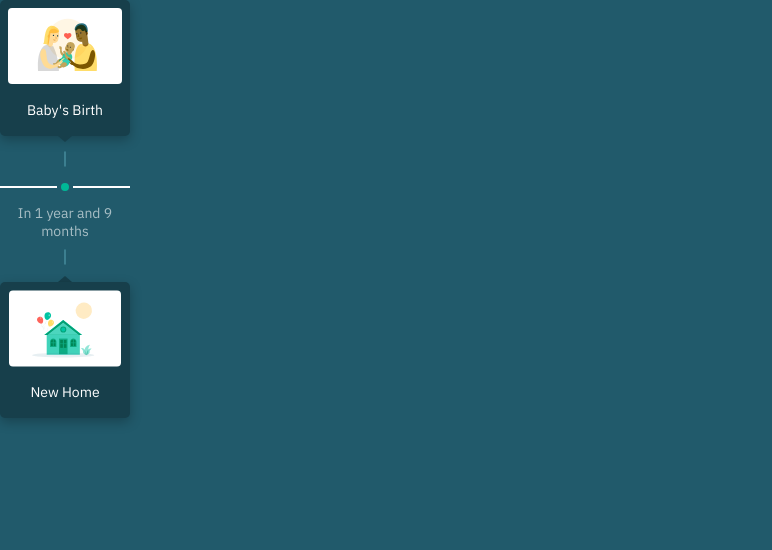
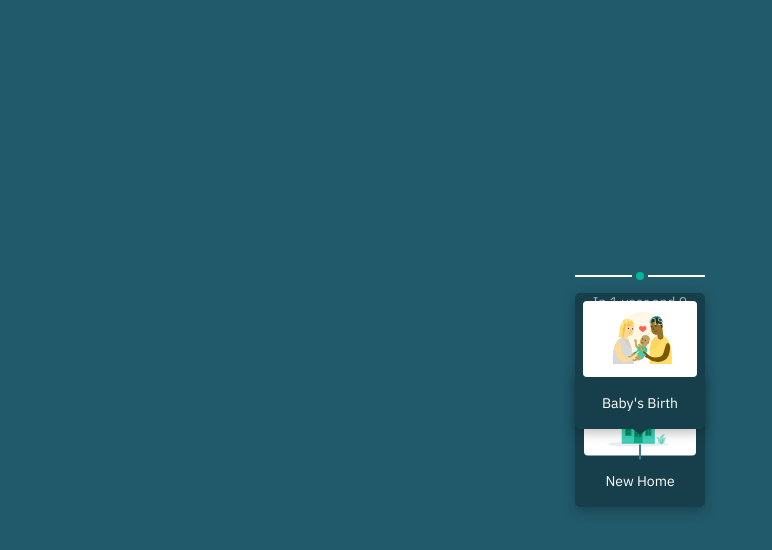
Before and after one commit to Frontendry/lifecheq-app, a React (Create React App) app: page / in a window 1280 px wide. Shown: the top 550 px of the page, without its empty margins (0-772 px from the left). Built offline with nearby package versions, Linux system fonts and the light colour scheme.

Commit message:
rearranging

```diff
--- a/src/App.tsx
+++ b/src/App.tsx
@@ -2,7 +2,7 @@
 import OneYearNineMonths from "./components/Timeline/OneYearNineMonths";
 
 function App() {
-  return <main className="flex"><OneYearNineMonths/></main>;
+  return <main className="flex min-h-screen items-center justify-center"><OneYearNineMonths/></main>;
 }
 
 export default App;
--- a/src/components/general-components/goals/Arrows.tsx
+++ b/src/components/general-components/goals/Arrows.tsx
@@ -1,12 +1,12 @@
 
 const UpArrow = () => (
   <div
-    className="order-2 mt-[11px] w-0 h-0 border-solid border-transparent border-l-[7.395px] border-r-[7.395px] border-b-[6.48px] border-b-cyan-950"
+    className="w-0 h-0 border-solid border-transparent border-l-[7.395px] border-r-[7.395px] border-b-[6.48px] border-b-cyan-950"
   ></div>
 );
 const DownArrow = () => (
   <div
-    className="w-0 h-0 border-solid border-transparent border-l-[7.395px] border-r-[7.395px] border-t-[6.48px] border-t-cyan-950"
+    className="order-2 w-0 h-0 border-solid border-transparent border-l-[7.395px] border-r-[7.395px] border-t-[6.48px] border-t-cyan-950"
   ></div>
 );
 
--- a/src/components/general-components/goals/BabyBirth.tsx
+++ b/src/components/general-components/goals/BabyBirth.tsx
@@ -5,6 +5,8 @@ import GoalLayout from "./GoalLayout";
 import family from "../../../assets/svgs/family.svg"
 
 
-const BabyBirth = () => <GoalLayout goalName="Baby's Birth" imgSrc={family} />
+const BabyBirth = () => (
+  <GoalLayout goalName="Baby's Birth" imgSrc={family} oppositeSide={true} />
+);
 
 export default BabyBirth
--- a/src/components/general-components/goals/GoalLayout.tsx
+++ b/src/components/general-components/goals/GoalLayout.tsx
@@ -6,12 +6,21 @@ import { UpArrow, DownArrow } from "./Arrows";
 
 const GoalLayout = ({ goalName, imgSrc, oppositeSide }: GoalLayoutProps) => {
   return (
-    <div className="flex flex-col items-center w-full min-h-43">
+    <div
+      className={`flex flex-col items-center w-full min-h-43 ${
+        oppositeSide
+          ? "absolute left-0 bottom-[calc(100% + 6px + 1.4rem)]"
+          : ""
+      }`}
+    >
       <div
-        className={`bg-cyan-950 shadow-md-2 w-full min-h-34 pt-2 flex flex-col text-center rounded-5px ${
-          oppositeSide ? "order-3" : ""
-        } `}
-      >
+        className={`border border-cyan-750 w-0 h-4 rounded-full mt-[8.52px] mb-[11px] ${
+          oppositeSide ? "order-3 mb-0" : ""
+        }`}
+      ></div>
+
+      {oppositeSide ? <DownArrow /> : <UpArrow />}
+      <div className="bg-cyan-950 shadow-md-2 w-full min-h-34 pt-2 flex flex-col text-center rounded-5px">
         <figure className="flex items-start justify-center">
           <img src={imgSrc} alt={goalName} />
         </figure>
@@ -19,14 +28,6 @@ const GoalLayout = ({ goalName, imgSrc, oppositeSide }: GoalLayoutProps) => {
           <p className="">{goalName}</p>
         </div>
       </div>
-
-      {oppositeSide ? <UpArrow /> : <DownArrow/> }
-
-      <div
-        className={`border border-cyan-750 w-0 h-4 rounded-full mt-[8.52px] ${
-          oppositeSide ? "order-1" : ""
-        }`}
-      ></div>
     </div>
   );
 };
--- a/src/components/general-components/goals/NewHome.tsx
+++ b/src/components/general-components/goals/NewHome.tsx
@@ -5,7 +5,7 @@ import GoalLayout from "./GoalLayout";
 import home from "../../../assets/svgs/home.svg"
 
 const NewHome = () => (
-  <GoalLayout goalName="New Home" imgSrc={home} oppositeSide={true} />
+  <GoalLayout goalName="New Home" imgSrc={home} />
 );
 
 export default NewHome;
--- a/src/components/general-components/timeframe/Separator.tsx
+++ b/src/components/general-components/timeframe/Separator.tsx
@@ -15,7 +15,7 @@ const SeparatorLine = () => {
 
 const Separator = () => {
   return (
-    <div className="grid grid-cols-separator gap-x-1 items-center min-h-4.5 mb-2">
+    <div className="grid grid-cols-separator gap-x-1 items-center min-h-4.5 absolute -top-[1.625rem] left-0 w-full">
       <figure>
         <SeparatorLine />
       </figure>
--- /dev/null
+++ b/src/components/general-components/timeframe/TimeframeGap.tsx
@@ -0,0 +1,7 @@
+import { TimeframeGapProps } from "../../../utils/interfaces"
+
+const TimeframeGap = ({ spacing }: TimeframeGapProps) => {
+  return <div></div>;
+};
+
+export default TimeframeGap
--- a/src/components/general-components/timeframe/TimeframeLayout.tsx
+++ b/src/components/general-components/timeframe/TimeframeLayout.tsx
@@ -2,7 +2,7 @@
 import { TimeLayoutProps } from "../../../utils/interfaces";
 
 const TimeframeLayout = ({ children }: TimeLayoutProps) => (
-  <div className="flex flex-col w-33">{children}</div>
+  <div className="flex flex-col w-33 relative">{children}</div>
 );
 
 export default TimeframeLayout;
--- a/src/components/general-components/timeframe/TimeframeName.tsx
+++ b/src/components/general-components/timeframe/TimeframeName.tsx
@@ -6,7 +6,7 @@ import Separator from "./Separator";
 
 const TimeframeName = ({ name }: TimeframeNameProps) => {
       return (
-        <div className="flex flex-col text-center mt-[11px]">
+        <div className="flex flex-col text-center relative">
           <Separator/>
           <p className="opacity-60">{name}</p>
         </div>
--- a/src/utils/interfaces.ts
+++ b/src/utils/interfaces.ts
@@ -11,3 +11,7 @@ export interface TimeLayoutProps {
 export interface TimeframeNameProps {
   name: string
 }
+
+export interface TimeframeGapProps {
+spacing:number
+}
```
